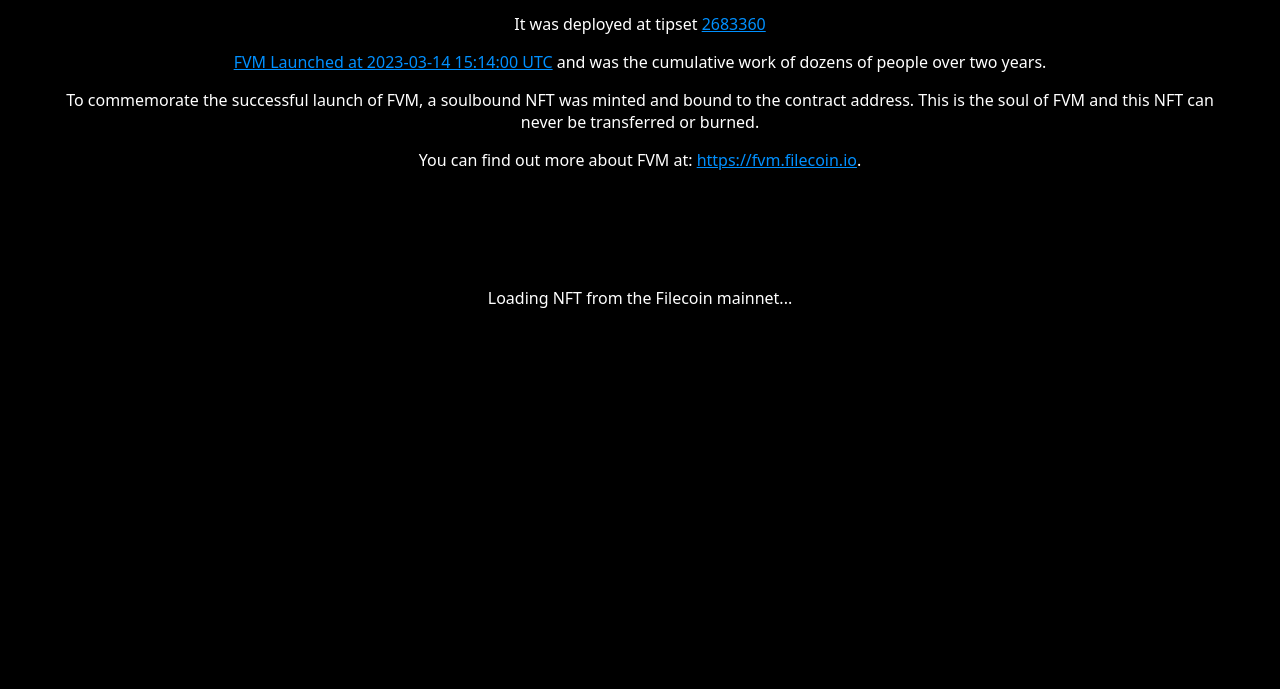
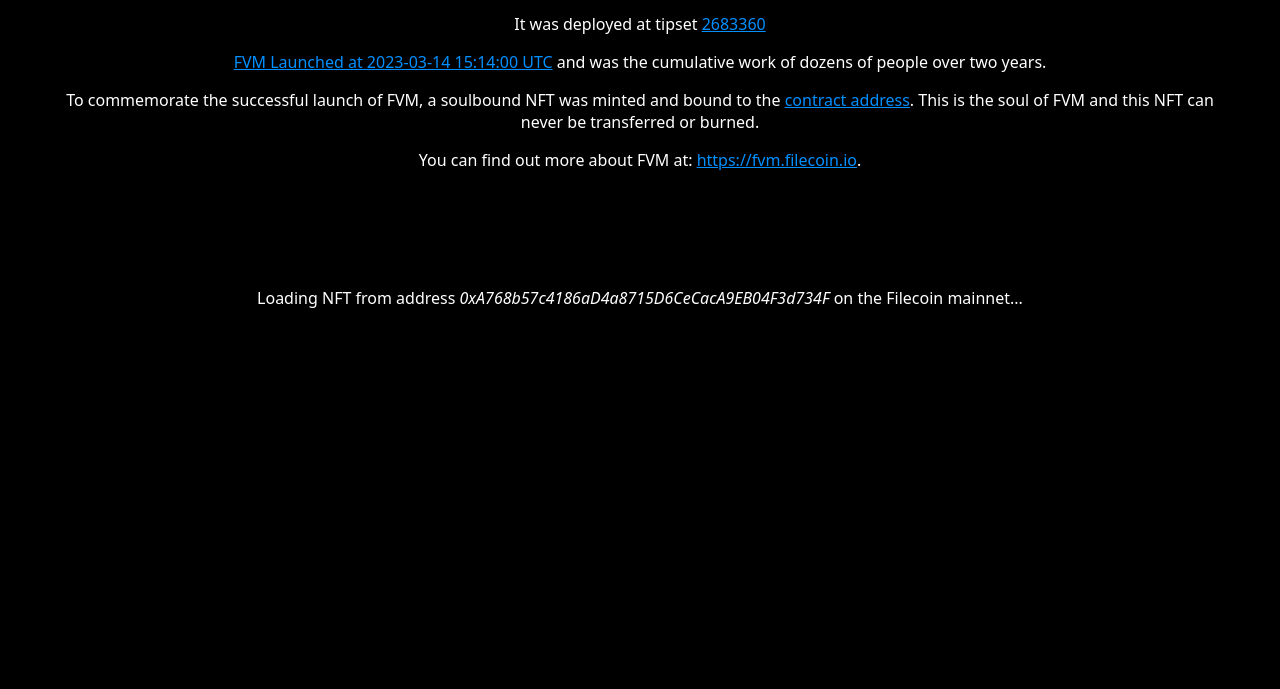
Before and after one commit to hammertoe/FVMLaunchNFT, a plain HTML site: page website/index.html in a window 1280 px wide. Shown: the part 111-800 px from the top of the page. Drawn offline with Linux system fonts and the light colour scheme; a script that the page names is missing.

Commit message:
link to contract address

```diff
--- a/website/index.html
+++ b/website/index.html
@@ -57,12 +57,12 @@
     <p>It was deployed at tipset <a href="https://filfox.info/en/tipset/2683360">2683360</a></p>
     <p><a href="https://filecoin.io/blog/posts/fvm-is-live-on-mainnet/">FVM Launched at 2023-03-14 15:14:00 UTC</a> and was the cumulative work of dozens of people over two years.<p>
       <p>To commemorate the successful launch of FVM, a soulbound NFT
-	was minted and bound to the contract address. This is the soul of FVM and this NFT can never be transferred or burned.</p>
+	was minted and bound to the <a href="https://explorer.glif.io/address/0xA768b57c4186aD4a8715D6CeCacA9EB04F3d734F/">contract address</a>. This is the soul of FVM and this NFT can never be transferred or burned.</p>
       <p>You can find out more about FVM at: <a href="https://fvm.filecoin.io">https://fvm.filecoin.io</a>.
     </div>
 
     <div id="nft-image-container">
-      <div class="loading">Loading NFT from the Filecoin mainnet...</div>
+      <div class="loading">Loading NFT from address <em>0xA768b57c4186aD4a8715D6CeCacA9EB04F3d734F</em> on the Filecoin mainnet...</div>
       <img id="nft-image" src="" alt="NFT Image">
     </div>
 
```
